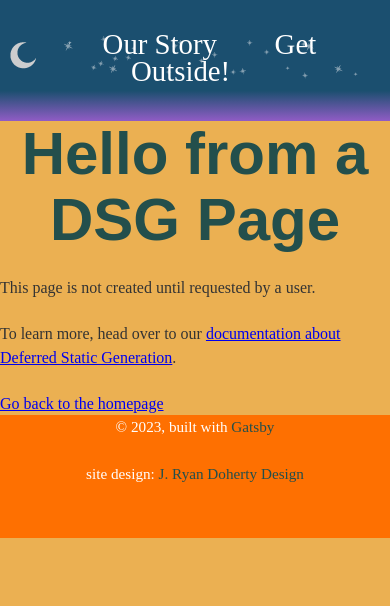
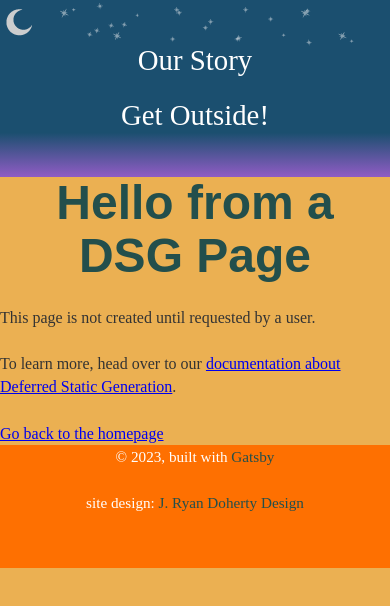
Before and after one commit to jryandoherty/min-and-chula, a Gatsby site: page /using-dsg in a window 390 px wide. Built offline with nearby package versions, Linux system fonts and the light colour scheme; Gatsby itself is replaced by a stand-in of ours; a web font is replaced by a local one.

Commit message:
iOS bugs
- fixing book images with fixed attachments
- improved nav layout for small screens.
- new favicon

```diff
--- a/gatsby-config.js
+++ b/gatsby-config.js
@@ -28,7 +28,7 @@ module.exports = {
         // https://css-tricks.com/meta-theme-color-and-trickery/
         // theme_color: `#663399`,
         display: `minimal-ui`,
-        icon: `src/images/gatsby-icon.png`, // This path is relative to the root of the site.
+        icon: `src/images/cactus-nav.png`, // This path is relative to the root of the site.
       },
     },
     // this (optional) plugin enables Progressive Web App + Offline functionality
--- a/src/components/layout.css
+++ b/src/components/layout.css
@@ -608,6 +608,12 @@ header {
   /*box-shadow: 2px 24px 90px #333;*/
 }
 
+@media (max-width:480px){
+  header {
+    background-position: top;
+  }
+}
+
 .top-section{
   display: flex;
   flex-direction: row;
@@ -658,6 +664,12 @@ header {
   width:100%;
   border-top:4px solid #234f4c;
   border-bottom:6px solid #234f4c;
+}
+
+@media (max-width:1025px){
+  .fixed-image, .fixed-image-2 {
+    background-attachment: initial;
+  }
 }
 
 @media (max-width:670px){
@@ -736,6 +748,12 @@ h1  {
   font-size: 3.75rem;
 }
 
+@media (max-width:480px){
+  h1 {
+    font-size: 3rem;
+  }
+}
+
 h2, h3 {
   margin-top:0;
   color:#2e2916;
@@ -755,16 +773,21 @@ nav {
 nav a {
   font-size:1.8em;
   text-decoration:none;
-
   /*box-shadow: inset 0 -4px 0 #7b8E7b;*/
   color: #ffffff;
-
-
-  padding:0 1em;
-
+  padding:0 1rem;
   background: url(../images/diary.png)no-repeat;
   background-size:40px;
   background-position:-50px;
+}
+
+@media (max-width:430px){
+  nav a {
+    display:block;
+    padding:1rem .5rem;
+    width:70%;
+    margin:0 auto;
+  }
 }
 
 nav a:hover, nav a:active {
--- a/src/pages/index.js
+++ b/src/pages/index.js
@@ -29,6 +29,8 @@ const IndexPage = () => (
       formats={["png", "webp"]}
       class="book-cover"
       alt="book"
+      placeholder="blurred"
+
       />
       </Link>
 
@@ -66,6 +68,7 @@ const IndexPage = () => (
   formats={["auto", "webp", "jpg"]}
   alt="family"
   class="family"
+
   style={{float:`right`}}
 />
 
```
Also changed, not shown: src/images/040868.jpg (deleted), src/images/040885.jpg (deleted).
